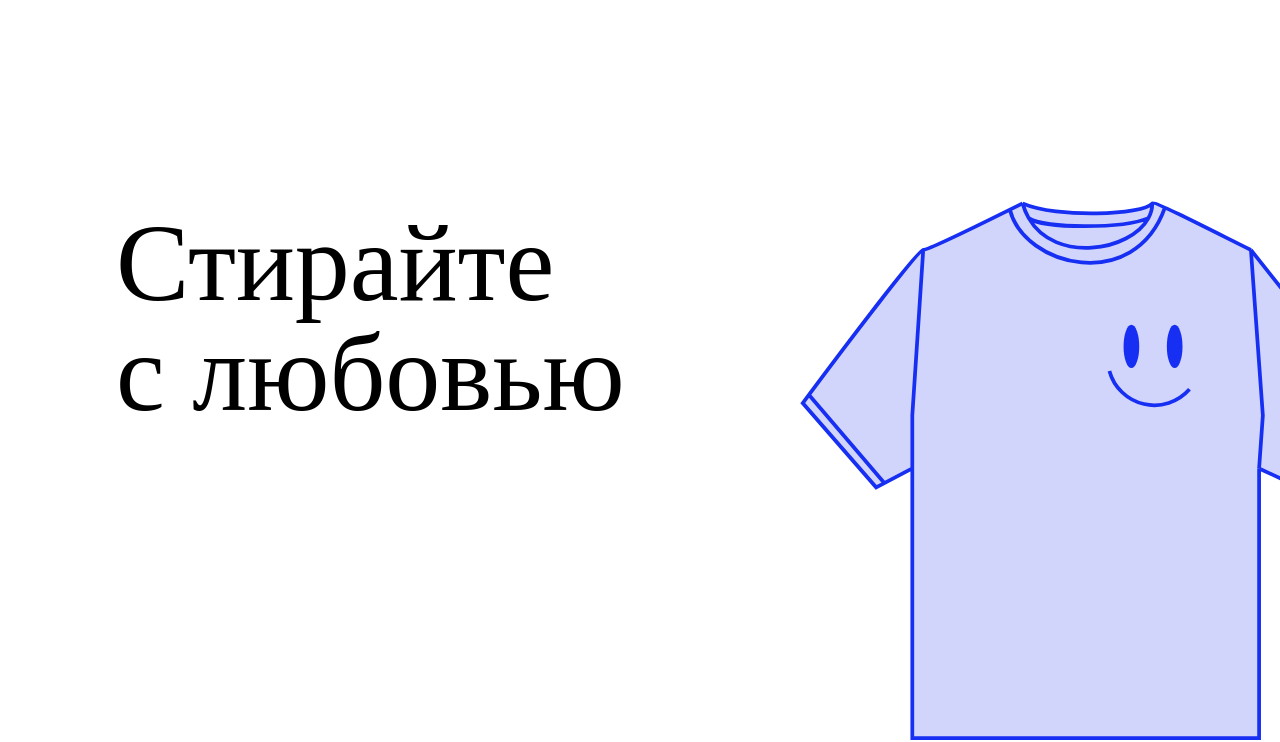
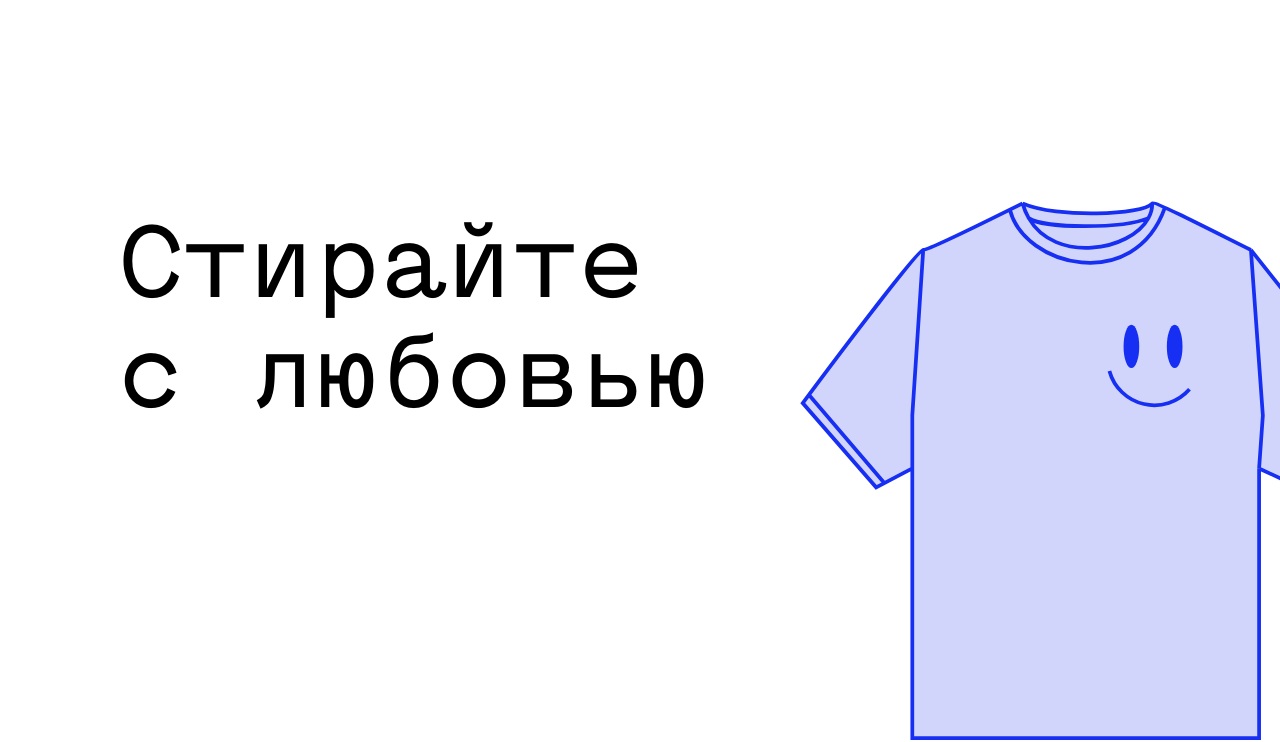
Before and after one commit to fedorovvdmitry/Menoe-Grotesque-Pro, a plain HTML site: page index.html in a window 1280 px wide. Shown: the part 706-1448 px from the top of the page. Drawn offline with Linux system fonts and the light colour scheme; a web font is replaced by a local one.

Commit message:
UPD 3 fonts

```diff
--- a/stylesheets/fonts.css
+++ b/stylesheets/fonts.css
@@ -1,11 +1,13 @@
 @font-face {
     font-family: "MenoeGrotesquePro-Italic";
-    src: url("fonts/Menoe_Grotesque_Pro_Italic.otf") format("opentype");
+    src: url("https://fedorovvdmitry.github.io/Menoe-Grotesque-Pro/fonts/Menoe_Grotesque_Pro_Italic.otf") format("opentype");
     font-weight: normal;
     }
 
+
+
     @font-face {
     font-family: "MenoeGrotesquePro-Regular";
-    src: url("fonts/Menoe_Grotesque_Pro_Regular.otf") format("opentype");
+    src: url("https://fedorovvdmitry.github.io/Menoe-Grotesque-Pro/fonts/Menoe_Grotesque_Pro_Regular.otf") format("opentype");
     font-weight: normal;
     }
```
